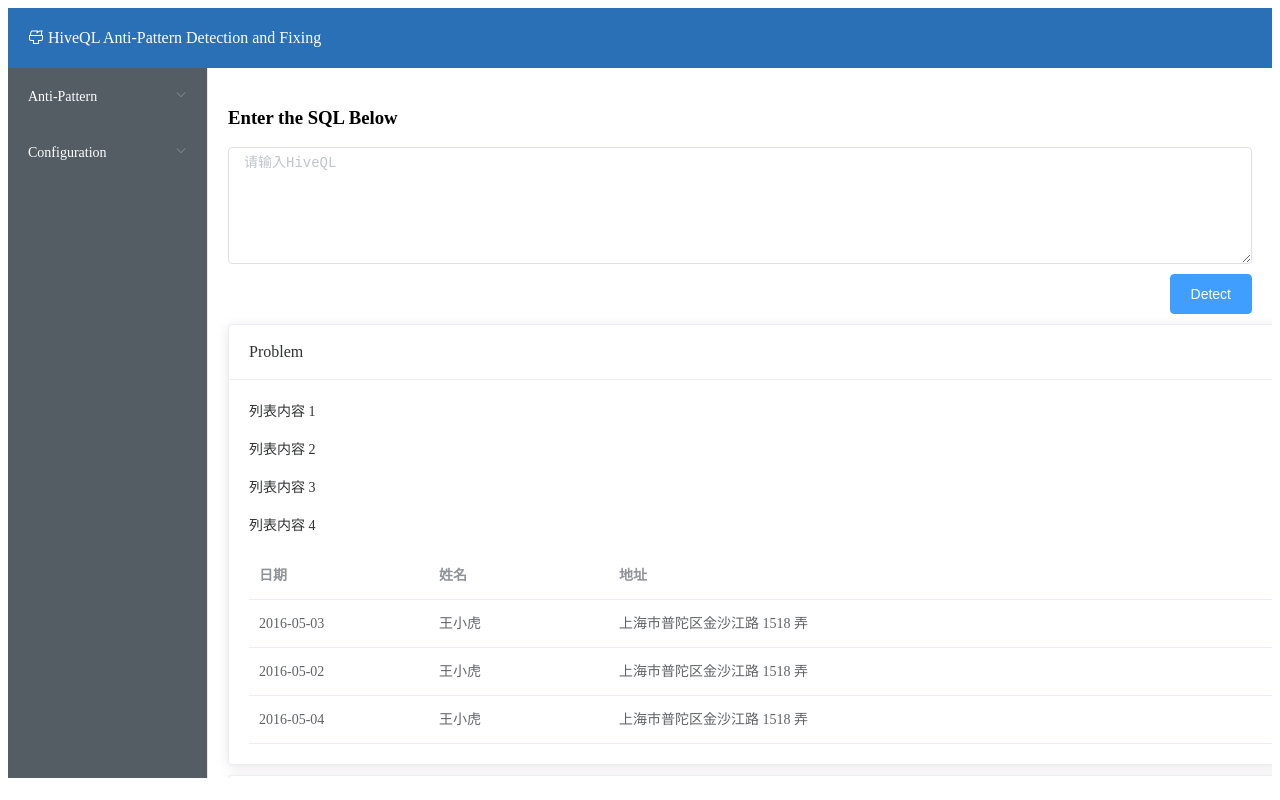
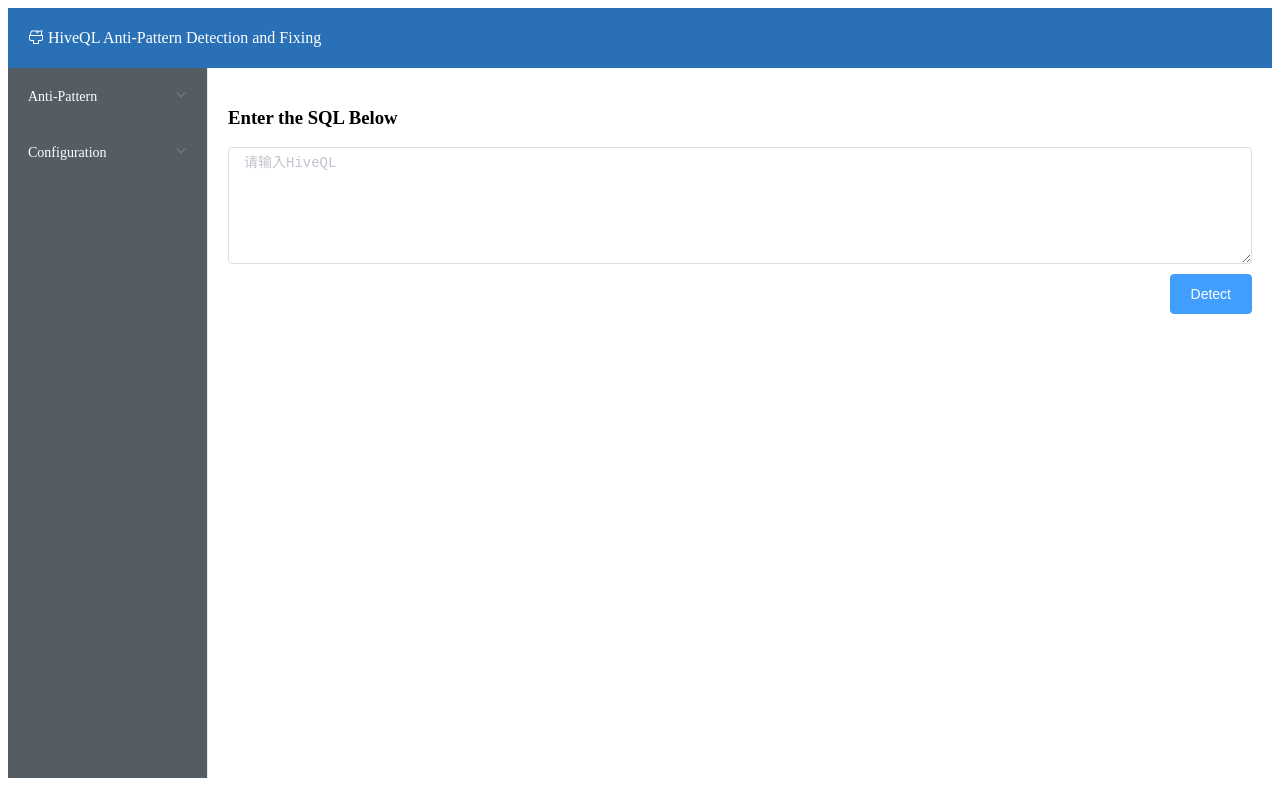
Before and after one commit to RedSmallPanda/DetectionAndFixOfHiveQLAntiPattern, a Vue app in the folder UploadAndDetect/UploadAndDetect/: page /#/detect in a window 1280 px wide. Built offline with nearby package versions, Linux system fonts and the light colour scheme.

Commit message:
api1 in use

```diff
--- a/UploadAndDetect/UploadAndDetect/src/components/Detect.vue
+++ b/UploadAndDetect/UploadAndDetect/src/components/Detect.vue
@@ -13,55 +13,41 @@
     <div class="detect">
       <el-button type="primary" v-on:click="detect">Detect</el-button>
     </div>
-    <div style="clear:right">
-    <el-row style="flex-direction: row; clear:right">
+    <div style="clear: right" v-if="isGetResult">
+      <el-row style="flex-direction: row; clear: right">
         <el-col :span="24">
           <el-card class="box-card">
             <div slot="header" class="clearfix">
-            <span>Problem</span>
-            <!-- <el-button style="float: right; padding: 3px 0" type="text" >操作按钮</el-button> -->
+              <span>Detect Result</span>
             </div>
-          <div v-for="o in 4" :key="o" class="text item" v-loading="loading">
-            {{ "列表内容 " + o }}
-          </div>
-          <el-table
+            <div
               v-loading="loading"
               element-loading-text="正在进行检测"
               element-loading-spinner="el-icon-loading"
               element-loading-background="rgba(0, 0, 0, 0.8)"
-            :data="tableData"
-            style="width: 100%"
             >
-            <el-table-column prop="date" label="日期" width="180">
-            </el-table-column>
-            <el-table-column prop="name" label="姓名" width="180">
-            </el-table-column>
-            <el-table-column prop="address" label="地址"> </el-table-column>
-          </el-table>
+            {{ fixedHiveql }}
+            </div>
           </el-card>
         </el-col>
         <el-col :span="24" style="margin-top: 10px">
           <el-card class="box-card">
             <div slot="header" class="clearfix">
-            <span>Fix Advice</span>
-            <!-- <el-button style="float: right; padding: 3px 0" type="text" >操作按钮</el-button> -->
+              <span>Fix Suggestions</span>
             </div>
             <el-table
               v-loading="loading"
               element-loading-text="正在进行修复"
               element-loading-spinner="el-icon-loading"
               element-loading-background="rgba(0, 0, 0, 0.8)"
-            :data="fixData"
+              :data="fixSuggestions"
               style="width: 100%"
             >
-            <el-table-column prop="type" label="种类" width="180">
+              <el-table-column prop="id" label="序号" width="80">
               </el-table-column>
-            <el-table-column prop="description" label="描述" width="180">
+              <el-table-column prop="suggestion" label="修复建议" width="720">
               </el-table-column>
             </el-table>
-          <div v-for="o in 4" :key="o" class="text item">
-            {{ "列表内容 " + o }}
-          </div>
           </el-card>
         </el-col>
       </el-row>
@@ -78,42 +64,33 @@
   data() {
     return {
       hiveQL: "",
+      fixedHiveql: "",
+      fixSuggestions:[
+        // {
+        //   id: "-1",
+        //   suggestion: "test",
+        // }
+       ],
+      isGetResult: false,
       disableHiveQL: false,
       api1url: this.common.api1url,
       fixData: [
         {
           type: "test1",
-          description: "description"
+          description: "description",
         },
         {
           type: "test2",
-          description: "description"
-        }
-      ],
-      tableData: [
-        {
-          date: "2016-05-03",
-          name: "王小虎",
-          address: "上海市普陀区金沙江路 1518 弄",
-        },
-        {
-          date: "2016-05-02",
-          name: "王小虎",
-          address: "上海市普陀区金沙江路 1518 弄",
-        },
-        {
-          date: "2016-05-04",
-          name: "王小虎",
-          address: "上海市普陀区金沙江路 1518 弄",
+          description: "description",
         },
       ],
-      loading: false,
+      loading: true,
     };
   },
   methods: {
     detect() {
       var _this = this; //指定this
-      _this.disableHiveQL = true;
+      // _this.disableHiveQL = true;
       //  _this.$router.push({
       //     path: `/result`,
       //   });
@@ -129,10 +106,15 @@
         .then(function (response) {
           //请求成功返回
           _this.focus = response.data.focus; //数据打包，打包在data中创建的数组 我这里是focus数组
+          _this.isGetResult = true ;
+          _this.loading = false ;
           console.log(response.data); //打印请求的数据
-          this.$router.push({
-            path: `/result`,
-          });
+          _this.fixedHiveql = response.data.fixedHiveql;
+          for(var i=0;i<response.data.fixedSuggestions.length;i++){
+            console.log(response.data.fixedSuggestions[i]);
+            _this.fixSuggestions.push({"id":i+1,"suggestion":response.data.fixedSuggestions[i]});
+          }
+          console.log(response.data.fixedHiveql);
         });
     },
   },
@@ -141,7 +123,7 @@
 
 <style scoped>
 .detect {
-  float:right;
+  float: right;
   margin-top: 10px;
   margin-bottom: 10px;
 }
```
Lines whose indentation alone changed are shown as unchanged.
